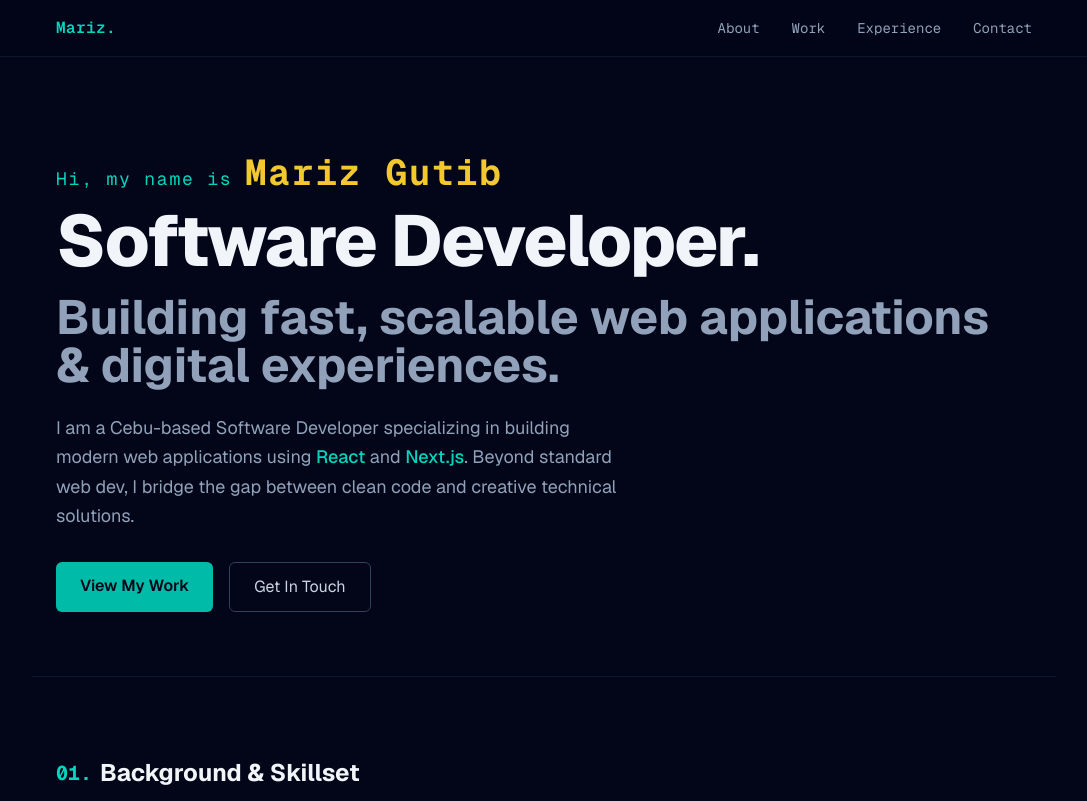
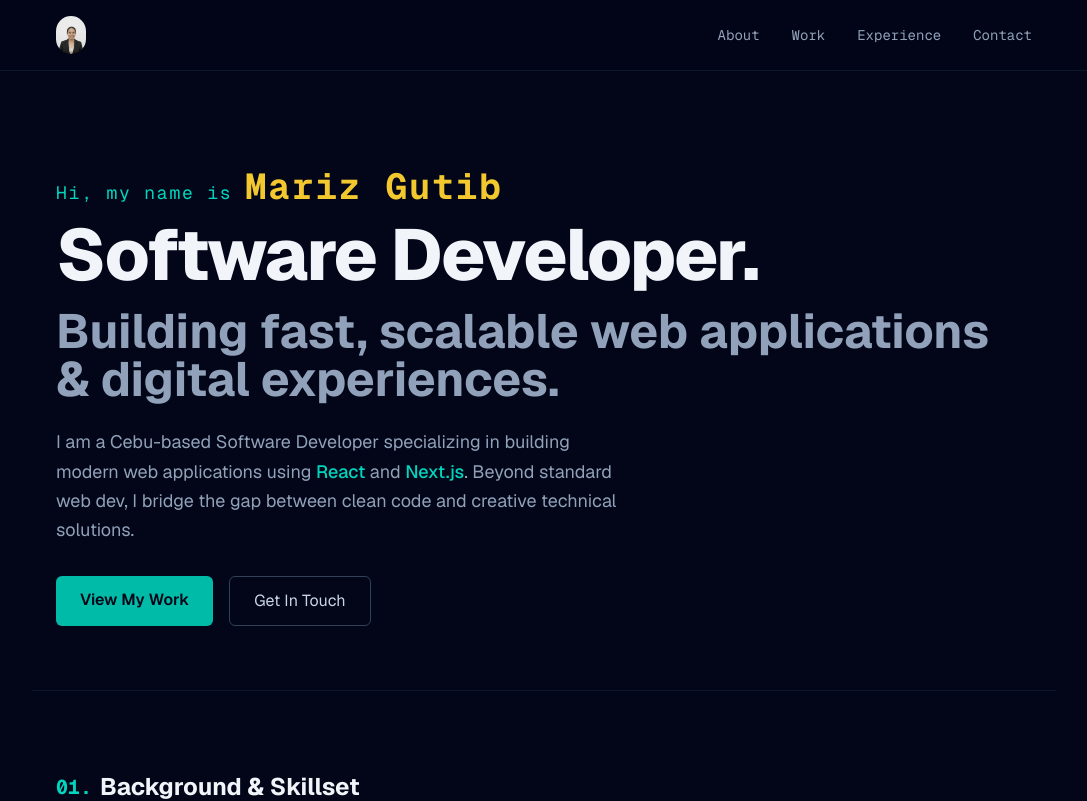
Before and after one commit to Mariz11/My_Portfolio, a Next.js app: page / in a window 1280 px wide. Shown: the top 801 px of the page, without its empty margins (96-1183 px from the left). Built offline with nearby package versions, Linux system fonts and the light colour scheme.

Commit message:
finalize

```diff
--- a/components/layout/Navbar.tsx
+++ b/components/layout/Navbar.tsx
@@ -1,23 +1,25 @@
+import Image from "next/image";
 import { navLinks, siteConfig } from "@/lib/portfolio";
 
 export default function Navbar() {
   return (
     <nav className="sticky top-0 z-50 bg-slate-950/80 backdrop-blur-md border-b border-slate-900">
       <div className="max-w-5xl mx-auto px-6 py-4 flex items-center justify-between">
-        <a
-          href="#"
-          className="font-mono text-teal-400 font-semibold tracking-wide hover:text-teal-300 transition"
-        >
-          {siteConfig.name.split(" ")[0]}.
+        <a href="#" className="inline-flex items-center">
+          <Image
+            src="/me.jpg"
+            alt={siteConfig.name.split(" ")[0] + ". "}
+            width={30}
+            height={4}
+            className="rounded-full object-cover"
+            priority
+          />
         </a>
 
         <ul className="hidden sm:flex items-center gap-8 text-sm font-mono text-slate-400">
           {navLinks.map(({ label, href }) => (
             <li key={href}>
-              <a
-                href={href}
-                className="hover:text-teal-400 transition duration-200"
-              >
+              <a href={href} className="hover:text-teal-400 transition duration-200">
                 {label}
               </a>
             </li>
```
Also changed, not shown: public/mariz.svg (added), public/me.jpg (added).
